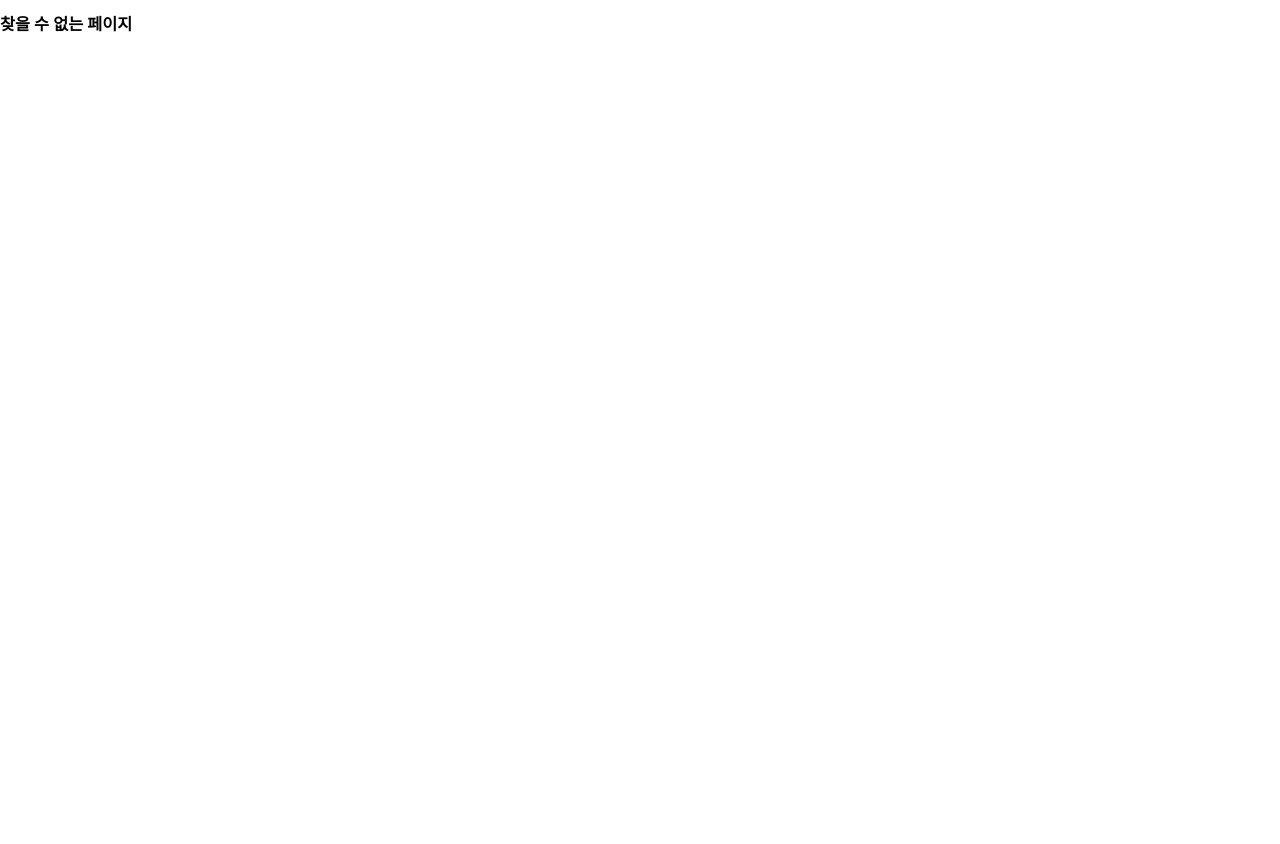
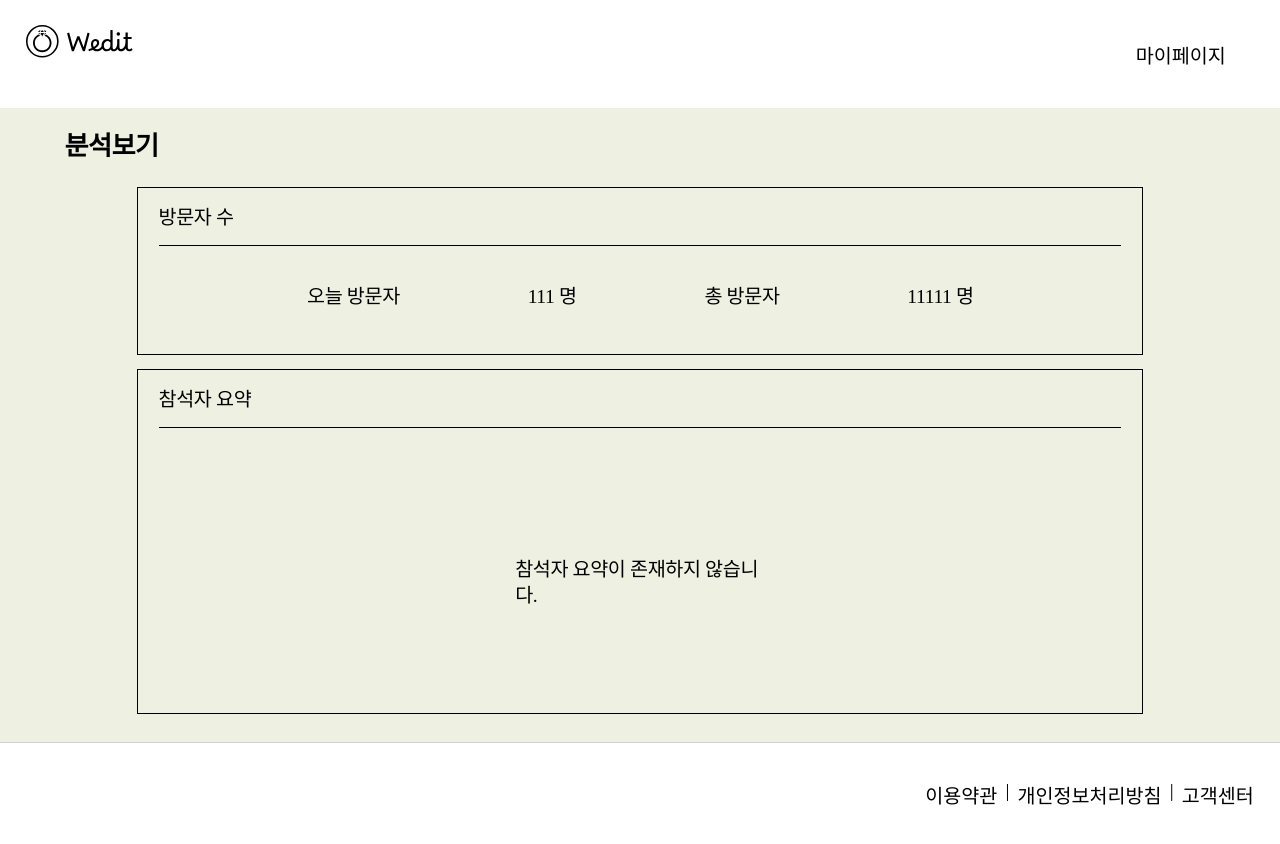
Before and after one commit to Wedit-project/Client, a React (Vite) app in the folder Wedit-Client/: page /analysis in a window 1280 px wide. Before the commit this address had no page. Shown: the top 844 px of the page. Before the commit the page ends 811 px from the top, so only its background shows below. Built offline with nearby package versions, Linux system fonts and the light colour scheme; a web font is replaced by a local one.

Commit message:
feat: 분석 페이지 UI 구현

```diff
--- a/Wedit-Client/src/App.jsx
+++ b/Wedit-Client/src/App.jsx
@@ -12,6 +12,7 @@ import AccountInfoPage from './pages/AccountInfoPage.jsx';
 import LoadingPage from './pages/LoadingPage.jsx';
 import WeddingInvitationPage from './pages/WeddingInvitationPage.jsx';
 import PreviewInvitationPage from './pages/PreviewInvitationPage.jsx';
+import AnalysisPage from './pages/AnalysisPage.jsx';
 
 const router = createBrowserRouter([
 	{
@@ -59,6 +60,10 @@ const router = createBrowserRouter([
 		path: 'preview-invitation',
 		element: <PreviewInvitationPage />,
 	},
+	{
+		path: 'analysis',
+		element: <AnalysisPage />,
+	},
 ]);
 
 function App() {
--- /dev/null
+++ b/Wedit-Client/src/components/analysispage/Header.jsx
@@ -0,0 +1,52 @@
+import React from "react";
+import styled from "styled-components";
+import { useNavigate } from "react-router-dom";
+import theme from "../../styles/theme";
+import Logo from "../../assets/icons/Logo.svg?react";
+
+const HomePageHeader = () => {
+  const navigate = useNavigate();
+
+  const handleNavigate = () => {
+    navigate("/my");
+  };
+
+  return (
+    <NavWrapper>
+      <StyledLogo />
+      <NavContainer>
+        <NavButton onClick={handleNavigate}>마이페이지</NavButton>
+      </NavContainer>
+    </NavWrapper>
+  );
+};
+
+export default HomePageHeader;
+
+// CSS
+const NavWrapper = styled.div`
+    display: flex;
+    justify-content: space-between;
+    align-items: center;
+`;
+
+const NavContainer = styled.div`
+    display: flex;
+    margin-top: 4.8rem;
+    margin-right: 5.9rem;
+    margin-bottom: 4.6rem;
+`;
+
+const NavButton = styled.button`
+    font-size: ${theme.fontSize.xlarge};
+    font-weight: ${theme.font.medium.fontWeight};
+    border: none;
+    background-color: transparent;
+`;
+
+const StyledLogo = styled(Logo)`
+    margin-left: 3.2rem;
+    margin-top: 2.7rem;
+    margin-bottom: 5.7rem;
+    height: 4rem;
+`;
--- /dev/null
+++ b/Wedit-Client/src/components/analysispage/ParticipantsSummary.jsx
@@ -0,0 +1,43 @@
+import React from "react";
+import styled from "styled-components";
+import theme from "../../styles/theme";
+
+const ParticipantsSummary = () => {
+  return (
+    <SummaryWrapper>
+        <SummaryTitle>참석자 요약</SummaryTitle>
+        <SummaryContent>참석자 요약이 존재하지 않습니다.</SummaryContent>
+    </SummaryWrapper>
+  );
+};
+
+export default ParticipantsSummary;
+
+const SummaryWrapper = styled.div`
+    width: 123rem;
+    height: 42rem;
+    border: 1px solid ${theme.colors.gray[900]};
+`;
+
+const SummaryTitle = styled.div`
+    font-size: ${theme.fontSize.xlarge};
+    font-weight: ${theme.font.medium.fontWeight};
+    margin-top: 2.1rem;
+    margin-left: 2.5rem;
+    margin-right: 2.5rem;
+    border-bottom: 0.1rem solid ${theme.colors.gray[900]};
+    padding-bottom: 1.7rem;
+    line-height: 133.333%;
+    letter-spacing: -0.0456rem;
+`;
+
+const SummaryContent = styled.div`
+    font-size: ${theme.fontSize.xlarge};
+    font-weight: ${theme.font.medium.fontWeight};
+    margin-top: 15.8rem;
+    margin-left: 46.2rem;
+    margin-right: 46.1rem;
+    margin-bottom: 15.8rem;
+    line-height: 133.333%;
+    letter-spacing: -0.0456rem;
+`;
--- /dev/null
+++ b/Wedit-Client/src/components/analysispage/Section.jsx
@@ -0,0 +1,52 @@
+import React from "react";
+import styled from "styled-components";
+import VisitorsCount from "./VisitorsCount";
+import ParticipantsSummary from "./ParticipantsSummary";
+import theme from "../../styles/theme";
+
+const Section = () => {
+  return (
+    <SectionWrapper>
+
+      <Title>분석보기</Title>
+
+      <CountWrapper>
+        <VisitorsCount />
+      </CountWrapper>
+
+      <SummaryWrapper>
+        <ParticipantsSummary />
+      </SummaryWrapper>
+
+    </SectionWrapper>
+  );
+};
+
+export default Section;
+
+const SectionWrapper = styled.section`
+  background-color: ${theme.colors.green["20%"]};
+`;
+
+const Title = styled.div`
+  font-size: 3.2rem;
+  font-weight: ${theme.font.semibold.fontWeight};
+  padding-top: 3.2rem;
+  margin-left: 7.9rem;
+  margin-bottom: 3.3rem;
+  line-height: 100%;
+  letter-spacing: -0.0608rem;
+`;
+
+const CountWrapper = styled.div`
+  display: flex;
+  justify-content: center;
+  align-items: center;
+`;
+
+const SummaryWrapper = styled.div`
+  display: flex;
+  justify-content: center;
+  align-items: center;
+  padding-bottom: 3.5rem;
+`;
--- /dev/null
+++ b/Wedit-Client/src/components/analysispage/VisitorsCount.jsx
@@ -0,0 +1,59 @@
+import theme from "../../styles/theme";
+import React from "react";
+import styled from "styled-components";
+
+const VisitorsCount = ({ todayVisitors = 111, totalVisitors = 11111 }) => {
+  return (
+    <VisitorsWrapper>
+      <Text>방문자 수</Text>
+      <Row>
+        <Column>오늘 방문자</Column>
+        <Column>{todayVisitors} 명</Column>
+
+        <Column>총 방문자</Column>
+        <Column>{totalVisitors} 명</Column>
+      </Row>
+    </VisitorsWrapper>
+  );
+};
+
+export default VisitorsCount;
+
+const VisitorsWrapper = styled.div`
+  width: 123rem;
+  height: 20.4rem;
+  border: 1px solid ${theme.colors.gray[900]};
+  margin-bottom: 1.7rem;
+`;
+
+const Text = styled.div`
+  font-size: ${theme.fontSize.xlarge};
+  font-weight: ${theme.font.medium.fontWeight};
+  margin-top: 2.1rem;
+  margin-left: 2.5rem;
+  margin-right: 2.5rem;
+  border-bottom: 0.1rem solid ${theme.colors.gray[900]};
+  padding-bottom: 1.7rem;
+  line-height: 133.333%;
+  letter-spacing: -0.0456rem;
+`;
+
+const Row = styled.div`
+  display: flex;
+  justify-content: space-between;
+  margin-top: 4.7rem;
+  margin-bottom: 5.4rem;
+  margin-right: 20.6rem;
+  margin-left: 20.7rem;
+  font-size: ${theme.fontSize.xlarge};
+  font-weight: ${theme.font.medium.fontWeight};
+  line-height: 133.333%;
+  letter-spacing: -0.0456rem;
+`;
+
+const Column = styled.div`
+  font-size: ${theme.fontSize.xlarge};
+  font-weight: ${theme.font.medium.fontWeight};
+  line-height: 133.333%;
+  letter-spacing: -0.0456rem;
+`;
--- /dev/null
+++ b/Wedit-Client/src/pages/AnalysisPage.jsx
@@ -0,0 +1,17 @@
+import Header from "../components/analysispage/Header";
+import Section from "../components/analysispage/Section";
+import MainPageFooter from "../components/mainpage/MainPageFooter";
+
+const AnalysisPage = () => {
+	return(
+		<>
+		<Header />
+		<Section />
+		<MainPageFooter />
+		</>
+	);
+};
+
+export default AnalysisPage;
+
+// CSS
```
